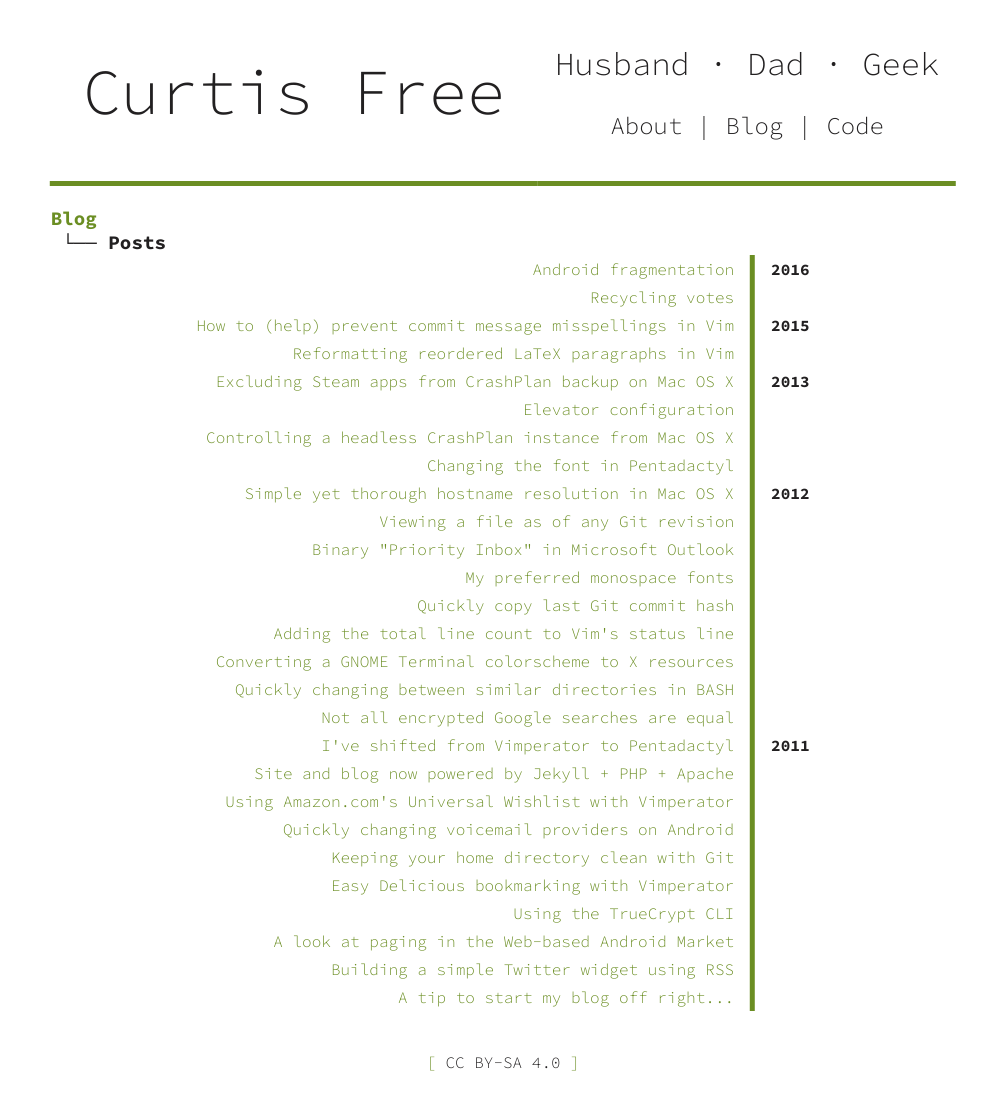
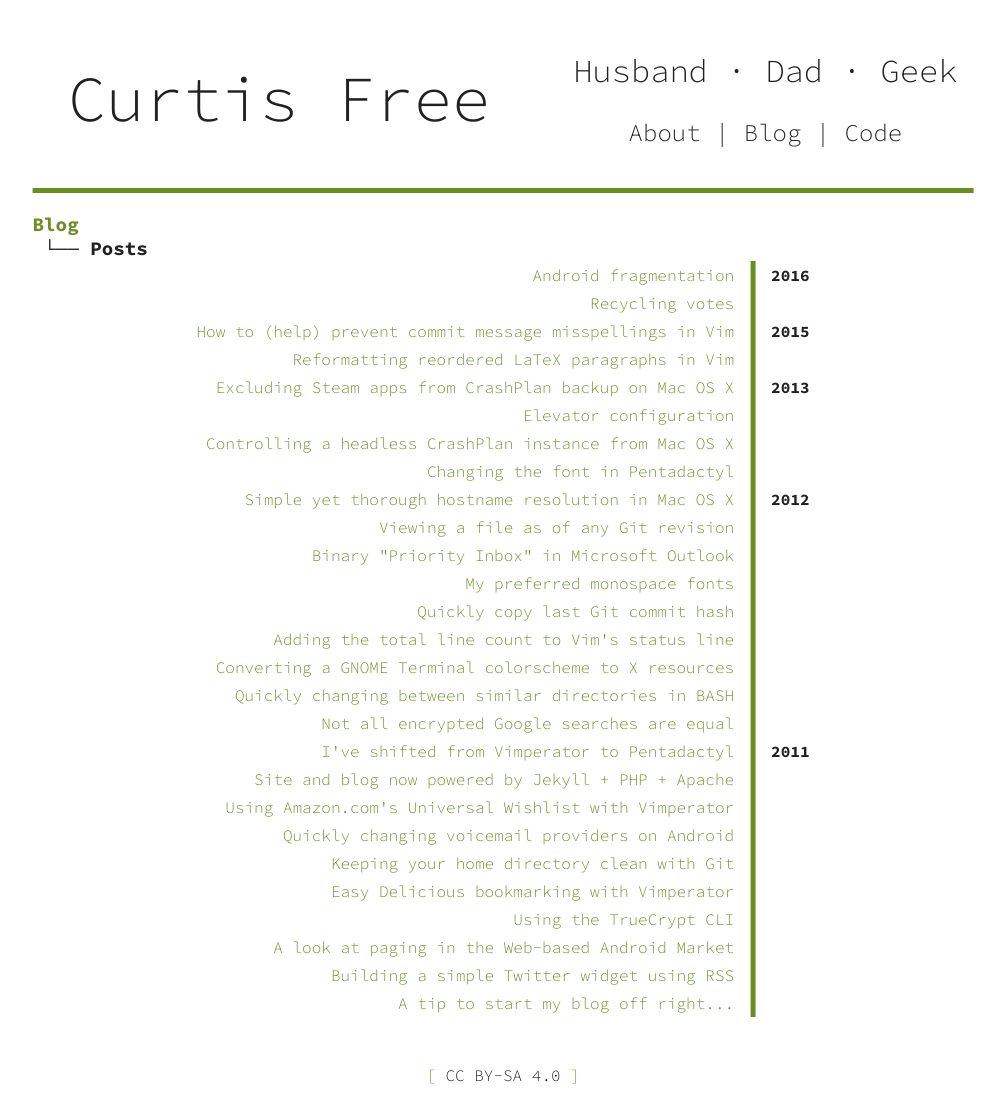
Before and after one commit to cfree3/curtisfree.com, a Jekyll site: the page built from blog/index.html, in a window 1280 px wide. Shown: the whole page, without its empty margins (137-1142 px from the left). Built offline with Jekyll 4.4.1, drawn with Linux system fonts in a browser that asks for light colours; before the commit the page ends 1088 px from its top, so only the background shows below that.

Commit message:
Adjust to a slightly-responsive design

```diff
--- a/_config.yml
+++ b/_config.yml
@@ -54,6 +54,8 @@
 markdown: kramdown
 kramdown:
     smart_quotes: [ "apos", "apos", "quot", "quot" ]
+    syntax_highlighter_opts:
+        disable: true
 
 # YAML defaults:
 defaults:
--- a/_includes/from_content.html
+++ b/_includes/from_content.html
@@ -1,8 +1,9 @@
-{%- if page.title and page.title != '' -%}
-<!-- Footer -->
-  <tr class="footer">
-    <td colspan="2">
-      [&nbsp;<a href="{{ site.license.url }}">{{ site.license.name }}</a>&nbsp;]
+</div>
+{%- if page.title and page.title != '' %}
 
+  <!-- Footer -->
+  <div id="footer">
+    [&nbsp;<a href="{{ site.license.url }}">{{ site.license.name }}</a>&nbsp;]
+  </div>
 {% endif -%}
-</table>
+</div>
--- a/_includes/to_content.html
+++ b/_includes/to_content.html
@@ -30,11 +30,12 @@
 {%- endif %}
 
 <!-- Headline -->
-<table class="{%- if page.title and page.title != '' -%}header{%- else -%}profile{%- endif -%}">
-  <tr class="header">
-    <td>
+<div id="{%- if page.title and page.title != '' -%}container{%- else -%}profile{%- endif -%}">
+  <div id="header">
+    <div id="name">
       <a href="/"><h1>Curtis&nbsp;Free</h1></a>
-    <td>
+    </div>
+    <div id="links">
       <h2><a href="https://www.curtisandrebecca.com">Husband</a>&nbsp;&middot;&nbsp;<a href="https://www.matthewdrakefree.com">Dad</a>&nbsp;&middot;&nbsp;Geek</h2>
       <p>
         <a href="/about/">About</a>
@@ -42,9 +43,10 @@
         <a href="/blog/">Blog</a>
         |
         <a href="{{ site.code.url }}">Code</a>
+    </div>
+  </div>
 {% if page.title and page.title != '' or page.layout == 'error' %}
-  <tr>
-    <td class="content" colspan="2">
+  <div id="content">
 
 <!-- Content -->
 {% endif %}
--- a/blog/index.html
+++ b/blog/index.html
@@ -2,15 +2,15 @@
 title: Blog
 layout: blog
 ---
-<table class="post_list">
+<div id="post_list">
   {%- for post in site.categories.blog %}
-    <tr>
-      <td class="post_link"><a href="{{ post.url }}">{{ post.title }}</a>
-      <td class="post_date">
-        {%- capture year -%}{{ post.date | date:'%Y' }}{%- endcapture -%}
-          {%- if year != previous_year -%}
-            {{ year }}
-          {%- capture previous_year -%}{{ year }}{%- endcapture -%}
-        {%- endif -%}
+    <div class="post_link"><a href="{{ post.url }}">{{ post.title }}</a></div>
+    <div class="post_date">
+      {%- capture year -%}{{ post.date | date:'%Y' }}{%- endcapture -%}
+        {%- if year != previous_year -%}
+          {{ year }}
+        {%- capture previous_year -%}{{ year }}{%- endcapture -%}
+      {%- endif -%}
+    </div>
   {%- endfor %}
-</table>
+</div>
--- a/style.scss
+++ b/style.scss
@@ -2,21 +2,14 @@
 ---
 
 /*
- * Fonts
- * -----
+ * Fonts & Colors
+ * --------------
  */
 
 @import url('https://fonts.googleapis.com/css2?family=Source+Code+Pro:wght@300;700&display=swap');
+
 :root {
   --font: 'Source Code Pro', monospace;
-}
-
-/*
- * Colors
- * ------
- */
-
-:root {
   --fg: {{ site.colors.light }};
   --bg: {{ site.colors.dark }};
   --accent: {{ site.colors.accent }};
@@ -41,45 +34,6 @@
   font-weight: 300;
   text-align: justify;
   text-justify: inter-word;
-}
-
-table.profile {
-  border-spacing: 1.5em 0;
-  left: 50%;
-  position: absolute;
-  top: 50%;
-  transform: translateX(-50%) translateY(-50%);
-  width: 60%;
-  h1 {
-    border-bottom: 5px solid var(--accent);
-    padding-bottom: 0.25em;
-  }
-}
-
-table.header {
-  border-collapse: collapse;
-  border-spacing: 0 1em;
-  left: 50%;
-  margin-top: 1em;
-  position: absolute;
-  top: 0%;
-  transform: translateX(-50%);
-  width: 60%;
-}
-
-tr.header {
-  border-bottom: 5px solid var(--accent);
-  text-align: center;
-}
-
-tr.footer {
-  color: var(--accent);
-  text-align: center;
-  width: 75%;
-  td {
-    padding-top: 1em;
-    padding-bottom: 1em;
-  }
 }
 
 h1 {
@@ -118,52 +72,11 @@
   font-weight: 700;
   margin-bottom: 0;
   margin-top: 0;
-  &::before {
-    content: "\0000a0\0000a0\0000a0└──\0000a0";
-  }
-}
-
-tr.header td {
-  padding-bottom: 1em;
-}
-
-tr.header p {
-  font-size: 1.5em;
-}
-
-td.content {
-  a,
-  a:hover,
-  a:visited {
-    color: var(--accent);
-  }
-  a:hover {
-    color: var(--fg);
-    text-decoration: none;
-  }
-  img {
-    display: block;
-    margin-bottom: 1em;
-    margin-left: auto;
-    margin-right: auto;
-    margin-top: 1em;
-    text-align: center;
-    &:not(.seamless) {
-      border: 3px solid var(--accent);
-    }
-  }
-  p {
-      padding-left: 1em;
-      padding-right: 1em;
-  }
-}
-
-.hidden {
-    display: none;
+  padding-left: 1em;
+  padding-right: 1em;
 }
 
 a,
-a:hover,
 a:visited {
   color: var(--fg);
   text-decoration: none;
@@ -220,27 +133,6 @@
   font-weight: 300;
 }
 
-table.post_list {
-  border-collapse: collapse;
-  margin-bottom: 1.5em;
-  margin-left: auto;
-  margin-right: auto;
-  td {
-    padding: 0.25em 1em 0.25em 1em;
-    &.post_link {
-      color: var(--fg);
-      font-weight: normal;
-      text-align: right;
-    }
-    &.post_date {
-      border-left: 5px solid var(--accent);
-      font-weight: bold;
-      text-align: center;
-      vertical-align: left;
-    }
-  }
-}
-
 hr {
   border: 1px solid var(--accent);
   color: var(--accent);
@@ -262,6 +154,10 @@
   }
 }
 
+strong {
+  font-weight: bold;
+}
+
 div.imgs {
   text-align: center;
   img {
@@ -270,6 +166,193 @@
   }
 }
 
-strong {
-  font-weight: bold;
+.hidden {
+  display: none;
 }
+
+div#name {
+  grid-area: name;
+  text-align: center;
+  h1 {
+    padding-left: 0.55em;
+    padding-right: 0.55em;
+  }
+}
+
+div#links {
+  grid-area: links;
+  text-align: center;
+  p {
+    font-size: 1.5em;
+  }
+}
+
+div#content {
+  grid-area: pagecontent;
+  width: 100%;
+  a,
+  a:hover,
+  a:visited {
+    color: var(--accent);
+  }
+  a:hover {
+    color: var(--fg);
+    text-decoration: none;
+  }
+  img {
+    display: block;
+    margin-bottom: 1em;
+    margin-left: auto;
+    margin-right: auto;
+    margin-top: 1em;
+    text-align: center;
+    max-width: 85%;
+    &:not(.seamless) {
+      border: 3px solid var(--accent);
+    }
+  }
+  p {
+    padding-left: 1em;
+    padding-right: 1em;
+  }
+}
+
+div#footer {
+  grid-area: pagefooter;
+  margin-bottom: 1.5em;
+  padding-top: 0.5em;
+  color: var(--accent);
+  text-align: center;
+  width: 75%;
+  div {
+    padding-top: 1em;
+    padding-bottom: 1em;
+  }
+}
+
+div#header {
+  width: 100%;
+  display: grid;
+  grid-template-rows: auto;
+  place-items: center;
+  gap: 2em;
+  grid-template-areas:
+    "name links";
+}
+
+@media (max-width: 1000px) {
+  div#profile {
+    p {
+      margin-top: 1em;
+    }
+  }
+  div#header {
+    padding-bottom: 0;
+    grid-template-columns: auto;
+    gap: 0;
+    grid-template-areas:
+      "name"
+      "links";
+    h2 {
+      display: none;
+    }
+    p {
+      margin-bottom: 0;
+    }
+  }
+  div#container {
+    position: static;
+    div#header {
+      p {
+        margin-top: 0;
+      }
+    }
+  }
+}
+
+@media (max-width: 600px) {
+  div#header {
+    h1 {
+      font-size: 2em
+    }
+    div#links {
+      p {
+        font-size: 1em
+      }
+    }
+  }
+}
+
+@media (min-width: 1000px) {
+  div#header {
+    padding-bottom: 1em;
+    grid-template-columns: auto auto;
+    gap: 2em;
+    grid-template-areas:
+      "name links";
+  }
+  div#container {
+    left: 50%;
+    position: absolute;
+    transform: translateX(-50%);
+  }
+}
+
+div#profile {
+  left: 50%;
+  position: absolute;
+  top: 50%;
+  transform: translateX(-50%) translateY(-50%);
+  display: grid;
+  grid-template-columns: auto auto;
+  grid-template-rows: auto;
+  place-items: center;
+  h1 {
+    border-bottom: 5px solid var(--accent);
+    padding-bottom: 0.25em;
+  }
+  grid-template-areas:
+    "header";
+}
+
+div#container {
+  margin-top: 1em;
+  display: grid;
+  grid-template-columns: 100%;
+  grid-template-rows: auto;
+  place-items: center;
+  grid-template-areas:
+    "header"
+    "pagecontent"
+    "pagefooter";
+  div#header {
+    border-bottom: 5px solid var(--accent);
+  }
+}
+
+div#container div {
+  padding-bottom: 0.5em;
+}
+
+div#post_list {
+  display: grid;
+  grid-template-columns: auto auto;
+  grid-template-rows: repeat(auto-fill, 1fr);
+  margin-bottom: 1.5em;
+  margin-left: auto;
+  margin-right: auto;
+  div {
+    padding: 0.25em 1em 0.25em 1em;
+    &.post_link {
+      color: var(--fg);
+      font-weight: normal;
+      text-align: right;
+    }
+    &.post_date {
+      border-left: 5px solid var(--accent);
+      font-weight: bold;
+      text-align: lleftt;
+      vertical-align: top;
+    }
+  }
+}
```
